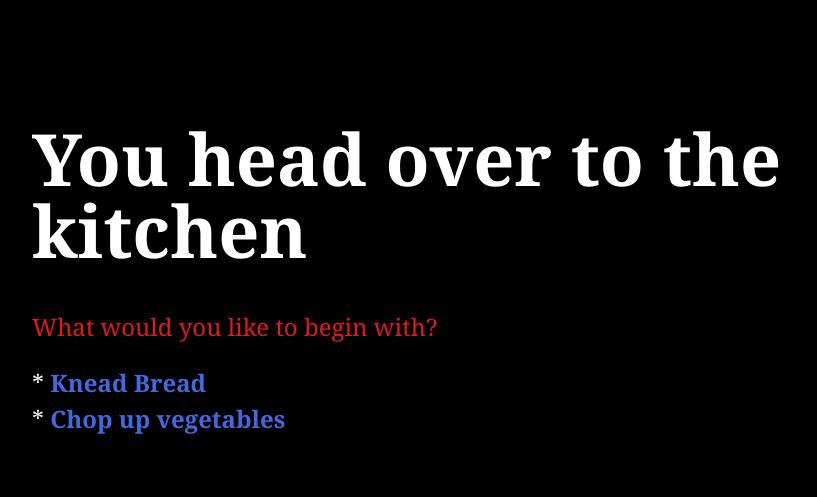
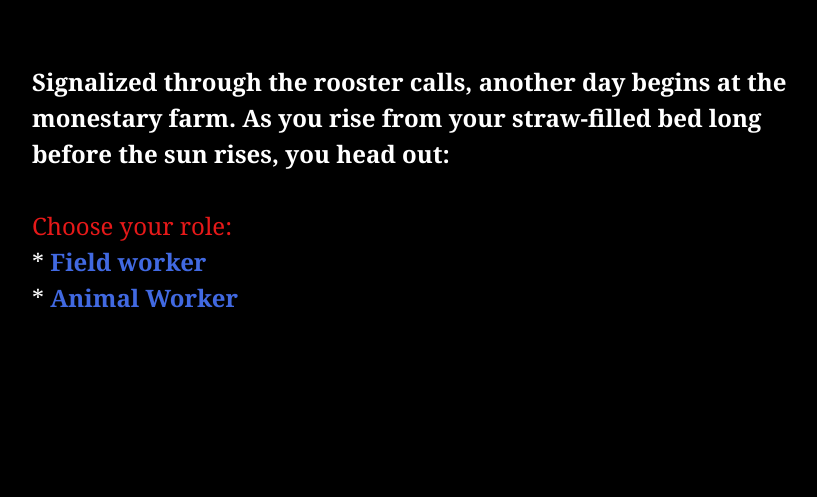
Before and after one commit to minorama8/minorama8.github.io, a plain HTML site: page index.html in a window 1280 px wide. Shown: the whole page, without its empty margins (224-1041 px from the left). Drawn offline with Linux system fonts and the light colour scheme.

Commit message:
initial submission of mini assignment 6

```diff
--- a/index.html
+++ b/index.html
@@ -9,7 +9,7 @@
 </head>
 <body>
 <tw-story><noscript><tw-noscript>JavaScript needs to be enabled to play Tudor Farm.</tw-noscript></noscript></tw-story>
-<tw-storydata name="Tudor Farm" startnode="4" creator="Twine" creator-version="2.9.2" format="Harlowe" format-version="3.3.9" ifid="8F906248-A6EB-4BB1-9A1D-A3144E9C9100" options="" tags="" zoom="1" hidden><style role="stylesheet" id="twine-user-stylesheet" type="text/twine-css"></style><script role="script" id="twine-user-script" type="text/twine-javascript"></script><tw-passagedata pid="1" name="Animal Worker" tags="" position="1550,150" size="100,100">Welcome to the barn! There are many tasks you need to complete in order to care of the animals here.
+<tw-storydata name="Tudor Farm" startnode="16" creator="Twine" creator-version="2.9.2" format="Harlowe" format-version="3.3.9" ifid="8F906248-A6EB-4BB1-9A1D-A3144E9C9100" options="" tags="" zoom="1" hidden><style role="stylesheet" id="twine-user-stylesheet" type="text/twine-css"></style><script role="script" id="twine-user-script" type="text/twine-javascript"></script><tw-passagedata pid="1" name="Animal Worker" tags="" position="1550,150" size="100,100">Welcome to the barn! There are many tasks you need to complete in order to care of the animals here.
 
 (text-colour:red)[What would you like to start with?]
 (after:2s)[* [[Milk the cows]]]
```
